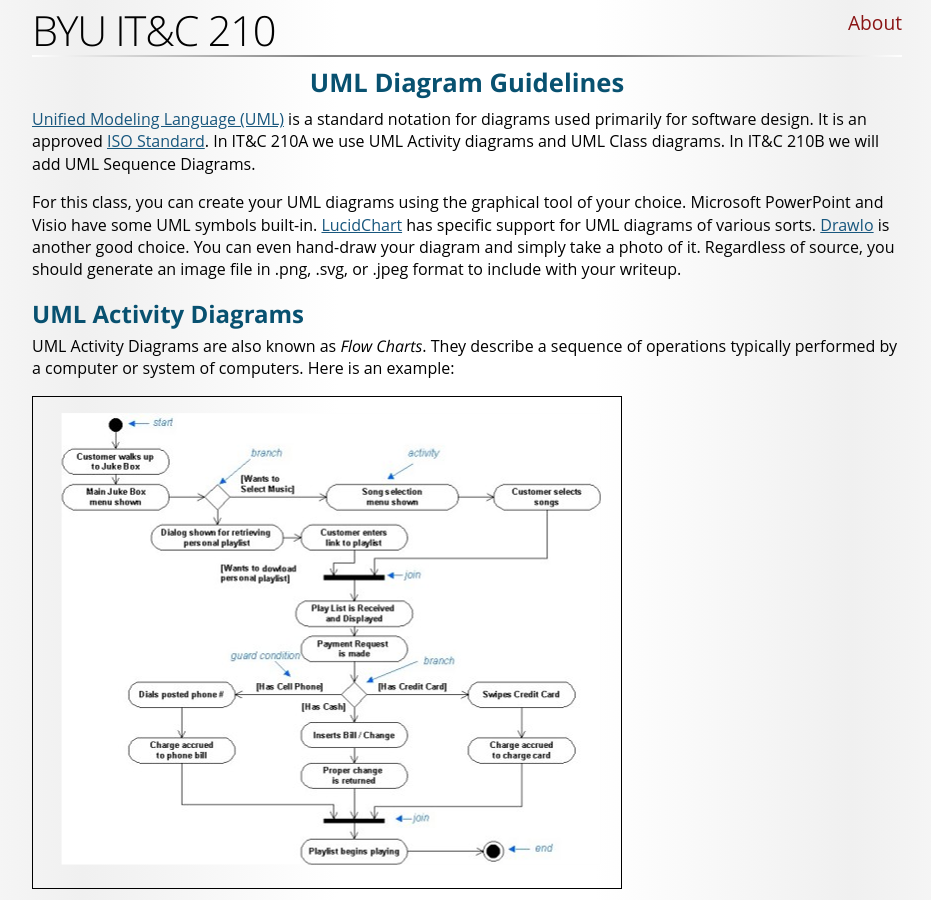
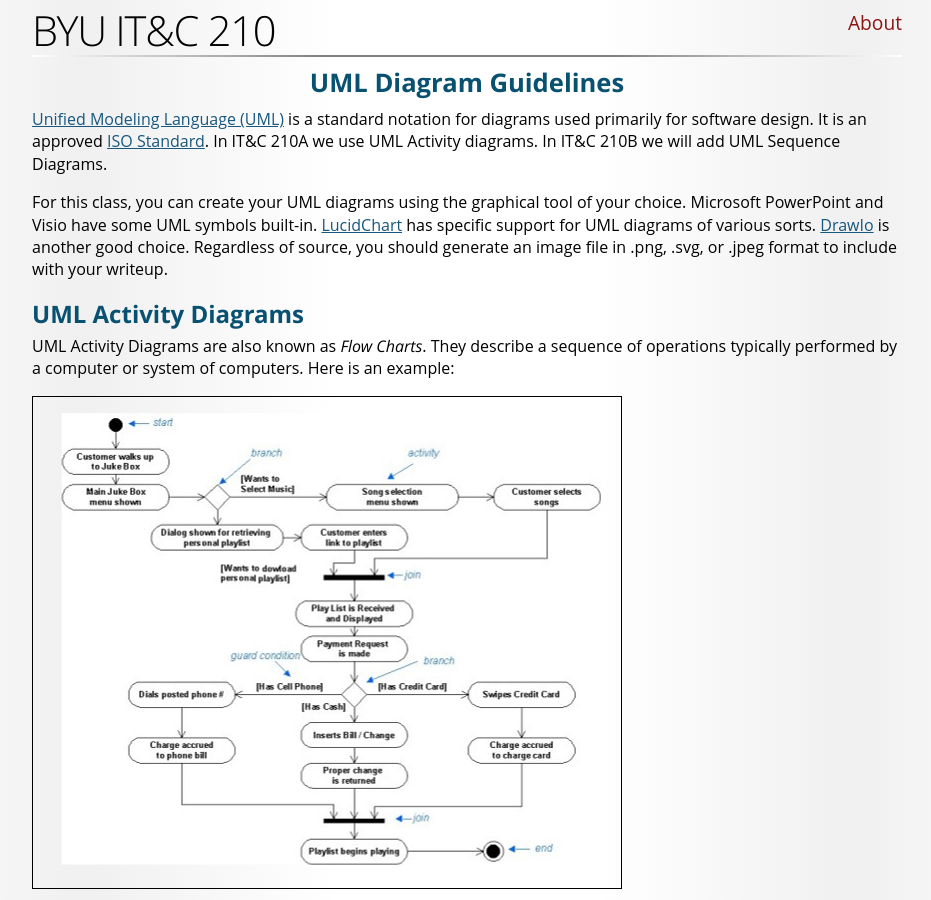
Before and after one commit to BYU-ITC-210/BYU-ITC-210.github.io, a Jekyll site: the page built from UmlDiagrams.md, in a window 1280 px wide and 900 px high. Shown: the whole window, without its empty margins (173-1104 px from the left). Built offline with Jekyll 4.4.1, drawn with Linux system fonts in a browser that asks for light colours; some web fonts are replaced.

Commit message:
Get rid of hand-drawn UMLs

```diff
--- a/UmlDiagrams.md
+++ b/UmlDiagrams.md
@@ -1,9 +1,9 @@
 ---
 title: UML Diagram Guidelines
 ---
-[Unified Modeling Language (UML)](https://en.wikipedia.org/wiki/Unified_Modeling_Language) is a standard notation for diagrams used primarily for software design. It is an approved [ISO Standard](https://www.iso.org/). In IT&C 210A we use UML Activity diagrams and UML Class diagrams. In IT&C 210B we will add UML Sequence Diagrams.
+[Unified Modeling Language (UML)](https://en.wikipedia.org/wiki/Unified_Modeling_Language) is a standard notation for diagrams used primarily for software design. It is an approved [ISO Standard](https://www.iso.org/). In IT&C 210A we use UML Activity diagrams. In IT&C 210B we will add UML Sequence Diagrams.
 
-For this class, you can create your UML diagrams using the graphical tool of your choice. Microsoft PowerPoint and Visio have some UML symbols built-in. [LucidChart](https://www.lucidchart.com/) has specific support for UML diagrams of various sorts. [DrawIo](https://www.drawio.com/) is another good choice. You can even hand-draw your diagram and simply take a photo of it. Regardless of source, you should generate an image file in .png, .svg, or .jpeg format to include with your writeup.
+For this class, you can create your UML diagrams using the graphical tool of your choice. Microsoft PowerPoint and Visio have some UML symbols built-in. [LucidChart](https://www.lucidchart.com/) has specific support for UML diagrams of various sorts. [DrawIo](https://www.drawio.com/) is another good choice. Regardless of source, you should generate an image file in .png, .svg, or .jpeg format to include with your writeup.
 
 ## UML Activity Diagrams
 UML Activity Diagrams are also known as *Flow Charts*. They describe a sequence of operations typically performed by a computer or system of computers. Here is an example:
```
